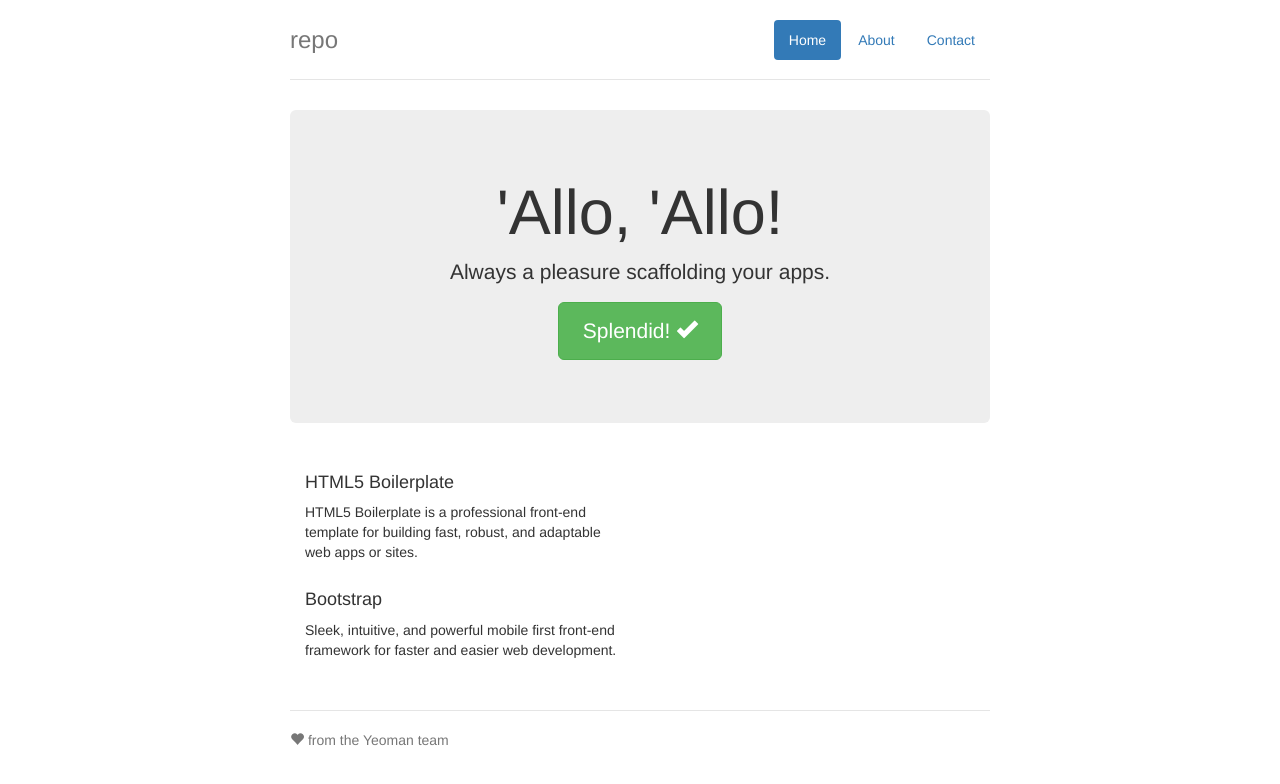
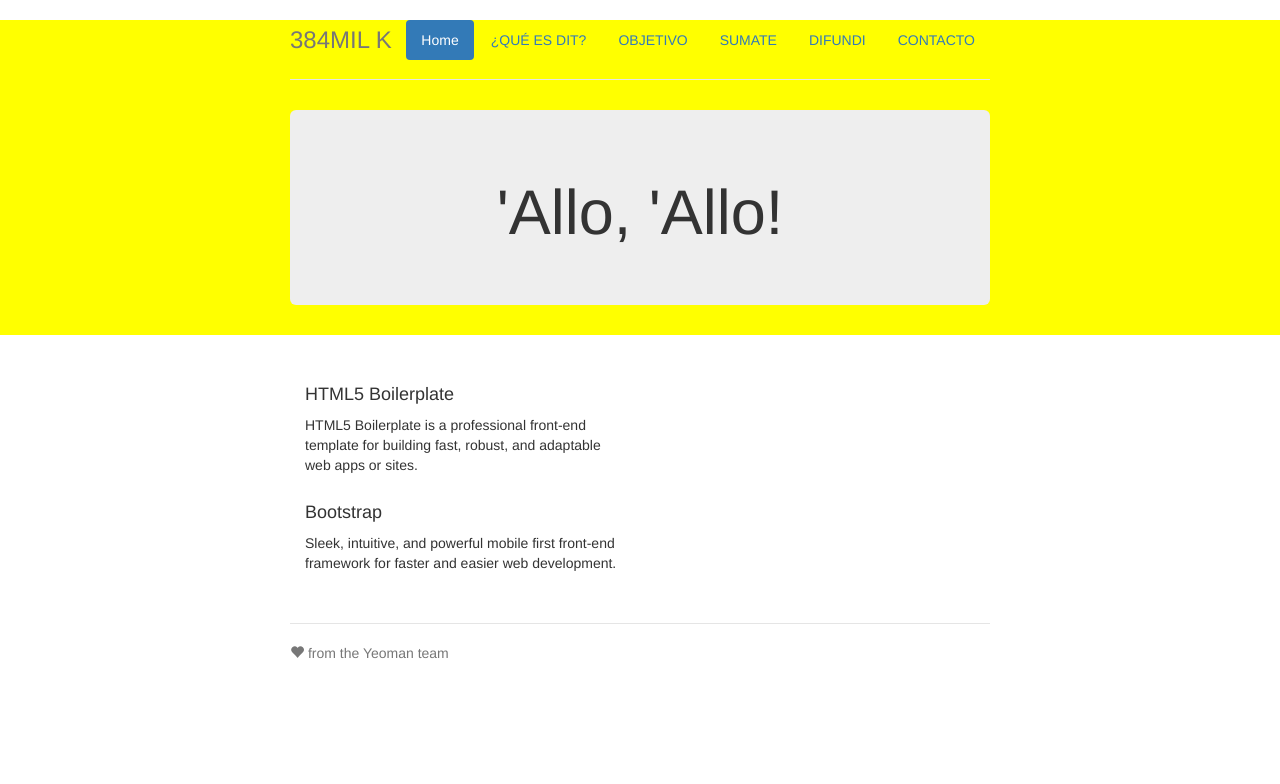
Before and after one commit to nicopace/good_causes_for_early_child_development, a website: page app/index.html in a window 1280 px wide. Drawn offline with nearby package versions, Linux system fonts and the light colour scheme; files that its build step writes are made by us from their sources.

Commit message:
Adds header content.

```diff
--- a/app/index.html
+++ b/app/index.html
@@ -9,7 +9,7 @@
     <!-- Place favicon.ico and apple-touch-icon.png in the root directory -->
     <!-- build:css(.) styles/vendor.css -->
     <!-- bower:css -->
-    <link rel="stylesheet" href="bower_components/bootstrap/dist/css/bootstrap.css">
+    <link rel="stylesheet" href="bower_components/bootstrap/dist/css/bootstrap.css" />
     <!-- endbower -->
     <!-- endbuild -->
     <!-- build:css(.tmp) styles/main.css -->
@@ -22,21 +22,27 @@
     <![endif]-->
 
 
+    <div style="background:yellow">
       <div class="container">
         <div class="header">
           <ul class="nav nav-pills pull-right">
             <li class="active"><a href="#">Home</a></li>
-          <li><a href="#">About</a></li>
-          <li><a href="#">Contact</a></li>
+            <li><a href="#">¿QUÉ ES DIT?</a></li>
+            <li><a href="#">OBJETIVO</a></li>
+            <li><a href="#">SUMATE</a></li>
+            <li><a href="#">DIFUNDI</a></li>
+            <li><a href="#">CONTACTO</a></li>
           </ul>
-        <h3 class="text-muted">repo</h3>
+          <h3 class="text-muted">384MIL K</h3>
         </div>
 
         <div class="jumbotron">
           <h1>'Allo, 'Allo!</h1>
-        <p class="lead">Always a pleasure scaffolding your apps.</p>
-        <p><a class="btn btn-lg btn-success" href="#">Splendid! <span class="glyphicon glyphicon-ok"></span></a></p>
         </div>
+      </div>
+    </div>
+    <div>
+      <div class="container">
 
       <div class="row marketing">
         <div class="col-lg-6">
@@ -61,6 +67,7 @@
 
     <!-- build:js(.) scripts/vendor.js -->
     <!-- bower:js -->
+    <script src="bower_components/jquery/dist/jquery.js"></script>
     <!-- endbower -->
     <!-- endbuild -->
 
```
Lines whose indentation alone changed are shown as unchanged.
